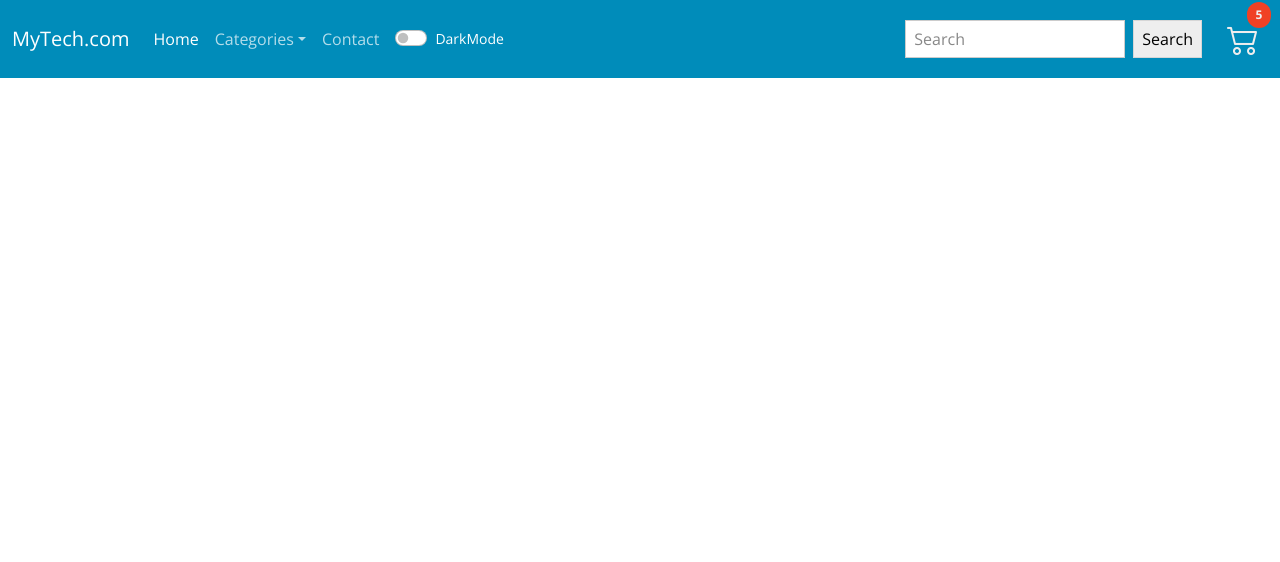
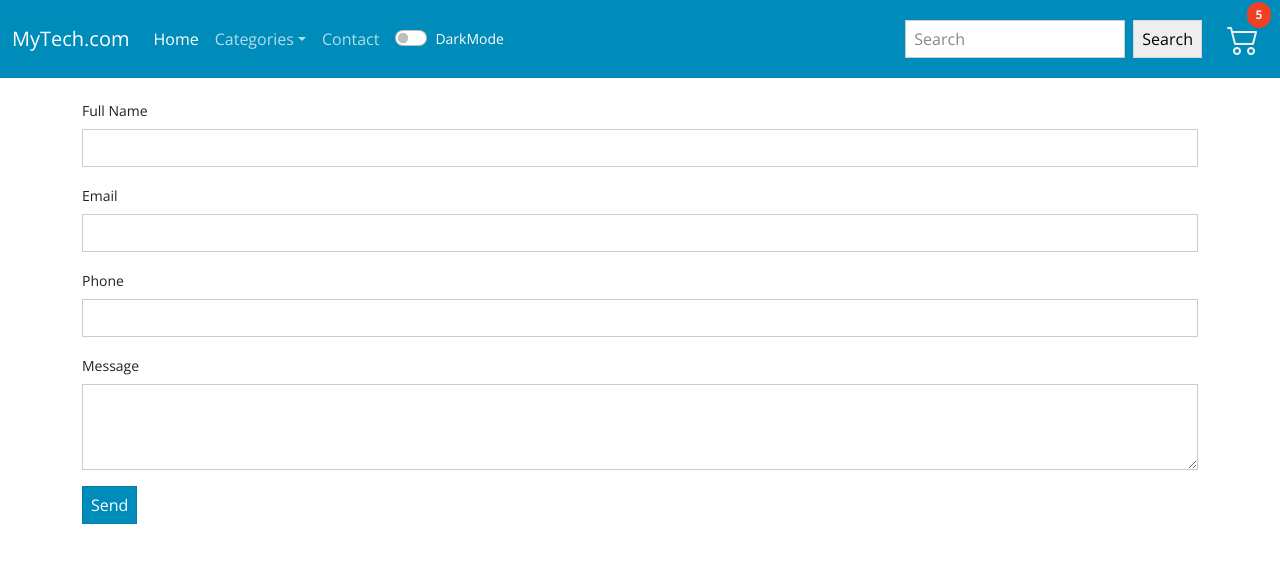
Before and after one commit to jefrygq/PreEntrega1-JeffryGutierrez, a React (Create React App) app: page /contact in a window 1280 px wide. Shown: the top 562 px of the page. Built offline with nearby package versions, Linux system fonts and the light colour scheme.

Commit message:
Fixed issues with cart context syntax.
Added toastify.
Added new contact form component.

```diff
--- a/package.json
+++ b/package.json
@@ -11,6 +11,7 @@
     "react-dom": "^18.2.0",
     "react-router-dom": "^6.8.0",
     "react-scripts": "5.0.1",
+    "react-toastify": "^9.1.1",
     "web-vitals": "^2.1.4"
   },
   "scripts": {
--- a/src/App.jsx
+++ b/src/App.jsx
@@ -1,10 +1,15 @@
 import { BrowserRouter, Routes, Route } from 'react-router-dom';
+import { CartProvider } from './context/CartContext';
+import { DarkModeProvider } from './context/DarkmodeContext';
+
+import 'react-toastify/dist/ReactToastify.css';
+import { ToastContainer } from 'react-toastify';
+
 import ItemListContainer from './components/ItemListContainer/ItemListContainer';
 import ItemDetailsContainer from './components/ItemDetailsContainer/ItemDetailsContainer';
 import NavBar from './components/NavBar/NavBar';
 import Cart from './components/Cart/Cart';
-import { CartProvider } from './context/CartContext';
-import { DarkModeProvider } from './context/DarkmodeContext';
+import ContactForm from './components/ContactForm/ContactForm';
 // import { loadDB } from './firebase/firebase';
 
 function App() {
@@ -21,7 +26,9 @@ function App() {
               <Route path='/product/:id' element={<ItemDetailsContainer/>} />
               <Route path='/category/:categoryName' element={<ItemListContainer/>} />
               <Route path='/cart' element={<Cart />} />
+              <Route path='/contact' element={<ContactForm />} />
             </Routes>
+            <ToastContainer/>
           </DarkModeProvider>
         </CartProvider>
       </BrowserRouter>
--- /dev/null
+++ b/src/components/ContactForm/ContactForm.jsx
@@ -0,0 +1,49 @@
+import React from 'react'
+import { useNavigate } from 'react-router-dom'
+import { toast } from 'react-toastify'
+
+const ContactForm = () => {
+    const formData = React.useRef();
+
+    let navigate = useNavigate(); // current location of component
+
+    const queryForm = (e) => {
+        e.preventDefault()
+        console.log(formData.current) // get current state of form
+        const data = new FormData(formData.current); // generate iterator
+        const contact = Object.fromEntries(data); // convert iterator to object
+        console.log(contact);
+
+        e.target.reset(); // Reset form
+
+        toast.success("Your message was sent successfully!");
+        navigate("/"); // Redirect to homepage
+    }
+
+    return (
+        <div className="container" style={{marginTop:"20px"}}>
+            <form onSubmit={queryForm} ref={formData}>
+            <div className="mb-3">
+                <label htmlFor="name" className="form-label">Full Name</label>
+                <input type="text" className="form-control" name="name"/>
+            </div>
+            <div className="mb-3">
+                <label htmlFor="email" className="form-label">Email</label>
+                <input type="email" className="form-control" name="email" />
+            </div>
+            <div className="mb-3">
+                <label htmlFor="phone" className="form-label">Phone</label>
+                <input type="number" className="form-control" name="phone" />
+            </div>
+            <div className="mb-3">
+                <label htmlFor="message" className="form-label">Message</label>
+                <textarea className="form-control" name="message" rows={3} defaultValue={""} />
+            </div>
+
+            <button type="submit" className="btn btn-primary">Send</button>
+            </form>
+        </div>
+    );
+};
+
+export default ContactForm;
--- a/src/context/CartContext.js
+++ b/src/context/CartContext.js
@@ -24,12 +24,12 @@ export const CartProvider = (props) => {
 
     // calculate subtotal
     const getSubtotal = () => {
-        return cart.reduce((accumulator, prod) => {accumulator + (prod.qty * prod.price)}, 0);
+        return cart.reduce((accumulator, prod) => {accumulator += (prod.qty * prod.price)}, 0);
     };
 
     // count products
     const countProducts = () => {
-        return cart.reduce((accumulator, prod) => {accumulator + prod.qty}, 0);
+        return cart.reduce((accumulator, prod) => {accumulator += prod.qty}, 0);
     };
 
     // empty cart
@@ -37,7 +37,7 @@ export const CartProvider = (props) => {
 
     // product exists
     const productInCart = (prod_id) => {
-        return cart.find(prod => prod.id === id);
+        return cart.find(prod => prod.id === prod_id);
     };
 
     // remove product
```
Also changed, not shown: 1 other file (tests, documents, lock files or other folders).
